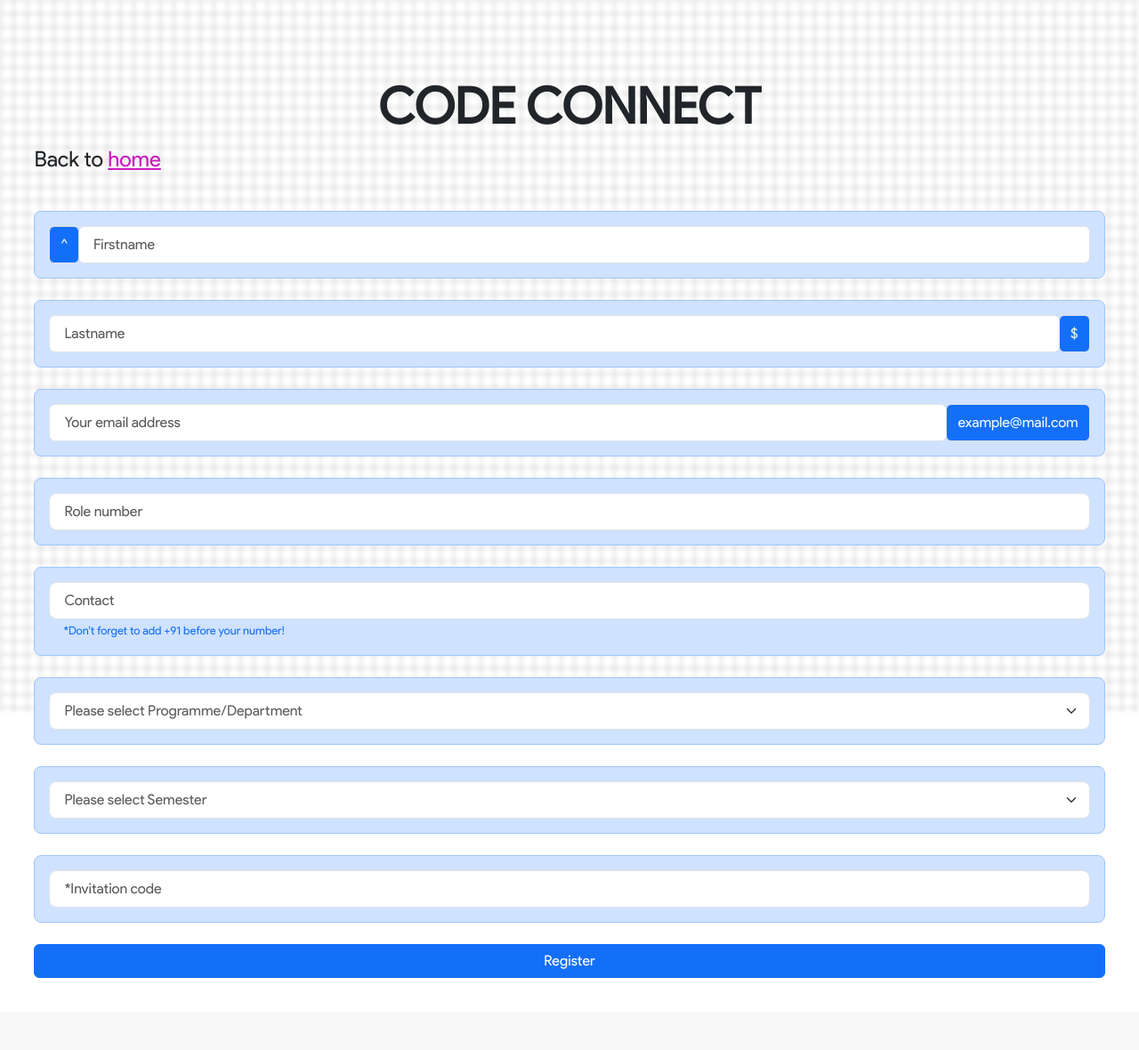
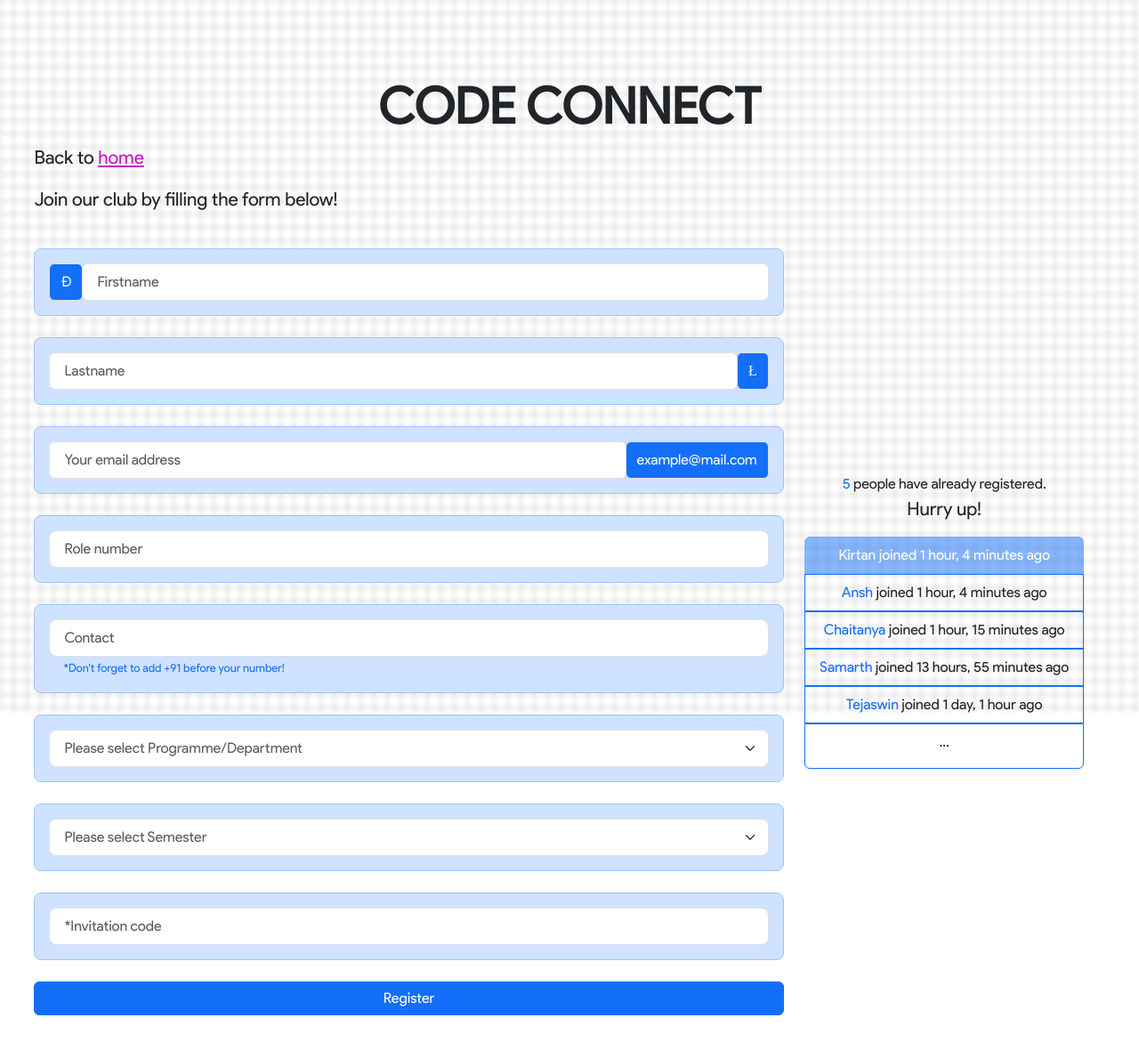
Before and after one commit to TejaswinSingh/code-connect-home, a Django app: page /members/registration/ in a window 1280 px wide. Shown: the whole page at 89% size. Before the commit the page ends 1099 px from the top, so only its background shows below. Run offline with Django 5.2, Linux system fonts and the light colour scheme; data comes from the database, SQL or seed files in the repository; both versions use the stored data as it was after the commit; some libraries are stand-ins or nearby versions.

Commit message:
some more changes

```diff
--- a/code_connect/members/models.py
+++ b/code_connect/members/models.py
@@ -68,7 +68,7 @@ class Member(models.Model):
     roll = models.CharField(max_length=10, unique=True, verbose_name="roll number")
     about = models.CharField(max_length=256, blank=True, help_text="Tell others about yourself")
     contact = PhoneNumberField(null=False, blank=False, unique=True, help_text="eg. +91 96XXXXXXX", verbose_name="phone number")
-    date_joined = models.DateField(auto_now_add=True)
+    date_joined = models.DateTimeField(auto_now_add=True)
     has_graduated = models.BooleanField(default=False)
 
     # Fields with choices
--- a/code_connect/members/static/members/styles.css
+++ b/code_connect/members/static/members/styles.css
@@ -22,7 +22,11 @@ a {
     font-size: 1em;
 }
 #desktop-template p {
-    font-size: 1.5em;
+    font-size: 1.3em;
+}
+
+#desktop-template form {
+    width: 60%;
 }
 
 .submit {
@@ -30,3 +34,34 @@ a {
     width: 100%;
     background-color: #146ff8 !important;
 }
+
+#desktop-center-division {
+    display: flex; justify-content: space-between;
+}
+
+#right-span {
+    flex: 0 0 30%; text-align: center;
+}
+
+#right-span-center {
+    display: flex; justify-content: center; align-items: center; height: 100%;
+    font-family: 'Product Sans';
+}
+
+.colored {
+    color: #146ff8;
+}
+
+.list-group-item {
+    background-color: transparent !important;
+    border: 0.5px solid #146ff8  !important;
+}
+
+.active {
+    background-color: #146ff8 !important;
+    opacity: 0.5;
+}
+
+#dynamic-text {
+    min-height: 4vw !important;
+}
--- a/code_connect/members/templates/members/memberForm.html
+++ b/code_connect/members/templates/members/memberForm.html
@@ -6,7 +6,7 @@
         {{ form.firstname.errors }}
     </div>
     <div class="input-group p-3 text-primary-emphasis bg-primary-subtle border border-primary-subtle rounded-3">
-        <span class="input-group-text rounded">^</span>
+        <span class="input-group-text rounded">Ð</span>
         {% render_field form.firstname class+="form-control form-control-lg rounded" placeholder="Firstname" %}
     </div>
 </div>
@@ -16,7 +16,7 @@
     </div>
     <div class="input-group p-3 text-primary-emphasis bg-primary-subtle border border-primary-subtle rounded-3">
         {% render_field form.lastname class+="form-control form-control-lg rounded" placeholder="Lastname" %}
-        <span class="input-group-text rounded">$</span>
+        <span class="input-group-text rounded">Ł</span>
     </div>
 </div>
 <div class="mb-3" style="margin-bottom: 0vh !important;">
--- a/code_connect/members/templates/members/registeration.html
+++ b/code_connect/members/templates/members/registeration.html
@@ -14,6 +14,21 @@
 
 {% block script %}
     <script src="https://cdn.jsdelivr.net/npm/bootstrap@5.3.3/dist/js/bootstrap.min.js" integrity="sha384-0pUGZvbkm6XF6gxjEnlmuGrJXVbNuzT9qBBavbLwCsOGabYfZo0T0to5eqruptLy" crossorigin="anonymous"></script>
+    <script>
+        function updateDynamicText() {
+            var dynamicTextElement = document.getElementById("dynamic-text");
+            var text = "";
+
+            for (var i = 0; i < 4; i++) {
+                setTimeout(function() {
+                    dynamicTextElement.textContent = text;
+                    text += ".";
+                }, i * 1000);
+            }
+        }
+        updateDynamicText();
+        setInterval(updateDynamicText, 4000);
+    </script>
 {% endblock %}
 
 
@@ -42,10 +57,37 @@
     <div class="page-heading"> CODE CONNECT </div>
     <p >Back to <a href="/">home</a></p>
 
-    <form action="{% url 'members:member_registration'%}" method="post">
-        {% csrf_token %}
-        {{ form }}
-        <input type="submit" class="btn btn-primary mb-3 submit" value="Register">
-    </form>
+    <p style="margin-bottom: 2vh;">Join our club by filling the form below!</p>
+
+    <div id="desktop-center-division" >
+
+        <form action="{% url 'members:member_registration' %}" method="post" style="flex: 1;">
+            {% csrf_token %}
+            {{ form }}
+            <input type="submit" class="btn btn-primary mb-3 submit" value="Register">
+        </form>
+
+        <span id="right-span">
+                <div id="right-span-center">
+
+                        <div>
+                                <div><span class="colored">{{ total }} </span>people have already registered. <p>Hurry up!</p></div>
+                                <ul class="list-group">
+                                    {% for member in members %}
+                                        {% if forloop.first %}
+                                            <li class="list-group-item active" aria-current="true">{{member.firstname}} joined {{member.date_joined|timesince}} ago</li>
+                                        {% elif forloop.last %}
+                                            <li class="list-group-item"><span class="colored">{{member.firstname}}</span> joined {{member.date_joined|timesince}} ago</li>
+                                            <li class="list-group-item" id="dynamic-text" aria-current="true">....</li>
+                                        {% else %}
+                                            <li class="list-group-item"><span class="colored">{{member.firstname}}</span> joined {{member.date_joined|timesince}} ago</li>
+                                        {% endif %}
+                                    {% endfor %}
+                                </ul>
+                        </div>
+                </div>
+        </span>
+
+    </div>
 
 {% endblock %}
--- a/code_connect/members/views.py
+++ b/code_connect/members/views.py
@@ -1,6 +1,7 @@
 from django.shortcuts import render, redirect
 from django.http import HttpResponse
 from .forms import MemberForm
+from .models import Member
 
 def register(request):
     if request.method == "POST":
@@ -15,5 +16,5 @@ def register(request):
             form = MemberForm(initial={'invitation_code':invitation_code})
         else:
             form = MemberForm()
-        print("new form:", form)
-    return render(request, "members/registeration.html", {'form': form})
+        members = Member.objects.all().order_by('-date_joined')
+    return render(request, "members/registeration.html", {'form': form, 'members': members[:5], 'total': len(members)})
```
Also changed, not shown: code_connect/db.sqlite3, code_connect/members/migrations/0004_alter_member_contact_alter_member_date_joined_and_more.py (added), code_connect/members/migrations/0005_alter_member_date_joined.py (added), code_connect/members/migrations/0006_alter_member_date_joined.py (added).
